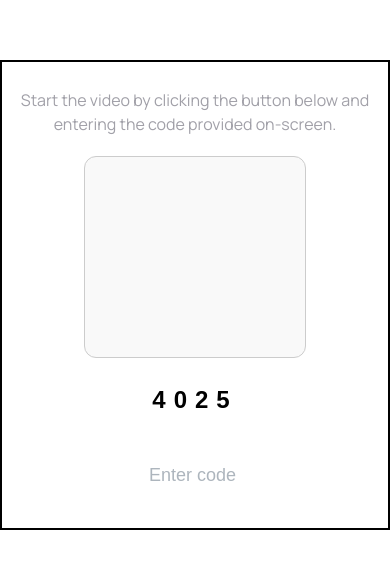
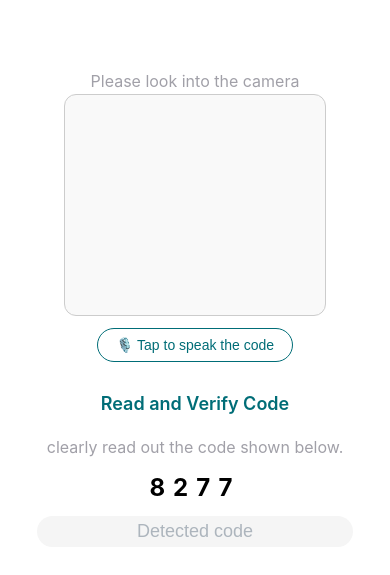
Before and after one commit to swapniljss/paymntstack, a React (Vite) app: page /video-kyc in a window 390 px wide. Shown: the part 127-702 px from the top of the page. Built offline with nearby package versions, Linux system fonts and the light colour scheme; no server answers.

Commit message:
video kyc done

```diff
--- a/src/App.css
+++ b/src/App.css
@@ -259,7 +259,7 @@
   /* skip */
 
   .MainContainer .DocumnetFormCont .FormContainer {
-    border: 1.5px solid rgb(51, 153, 53);
+    /* border: 1.5px solid rgb(51, 153, 53); */
     height: auto !important;
     /* overflow-y: auto;  */
     /* max-height: 70vh;  */
@@ -268,7 +268,7 @@
   }
 
   .UploadCompanyVerify form .CertificateContainer {
-    border: 1px solid rgb(153, 51, 112);
+    /* border: 1px solid rgb(153, 51, 112); */
   }
 
   .UploadCompanyVerify {
@@ -287,14 +287,14 @@
   }
 
   .UploadCompanyVerify form .CertificateContainer .UploadDocContainer {
-    border: 5px solid burlywood;
+    /* border: 5px solid burlywood; */
     height: 40vh;
     /* overflow-y: auto; */
-    border: 4px solid red;
+    /* border: 4px solid red; */
   }
 
   .MainContainer .DocumnetFormCont .ButtonContainer {
-    border: 1px solid red;
+    /* border: 1px solid red; */
     /* margin-top: auto !important;  */
     /* margin-top: 210px !important; */
     padding-bottom: 0.5rem;
@@ -365,7 +365,7 @@
     margin-left: auto;
     margin-bottom: auto;
     justify-content: center;
-    border: 2px solid black !important;
+    /* border: 2px solid black !important; */
     width: 100vw; /* Keep the width for mobile as specified */
     height: 100px;
   }
@@ -376,7 +376,7 @@
     border-width: 0.75px 0px 0px 0px; /* Apply border width to the top */
     border-style: solid; /* Ensure border is visible */
     border-color: #000; /* Change this to the desired border color */
-    border: 2px solid black;
+    border: 1px solid black;
   }
 }
 
--- a/src/App.jsx
+++ b/src/App.jsx
@@ -20,14 +20,18 @@ function App() {
         <Route path="/" element={<HelloUser />} />
         <Route path="/forms" element={<Registration />} />
         <Route path="/video-kyc" element={<VideoKyc />} />
-        <Route path='verifydetails' element={<VerifyDetails/>} />
-        <Route path='/needkyc' element={<NeedKyc/>} />
-        <Route path='/merchant-type' element={<MerchantType/>} />
+        <Route path='verifydetails' element={<VerifyDetails />} />
+        <Route path='/needkyc' element={<NeedKyc />} />
+        <Route path='/merchant-type' element={<MerchantType />} />
 
-        <Route path='/partnership-flow' element={<PartnershipFlow/>} />
-        <Route path='/company-flow' element={<CompanyFlow/>} />
-        <Route path='/individual-flow' element={<IndividualFlow/>} />
-        <Route path='/trust-flow' element={<TrustFlow/>} />
+        {/* Standalone pages */}
+        <Route path='/partnership-flow' element={<PartnershipFlow />} />
+        <Route path='/company-flow' element={<CompanyFlow />} />
+        <Route path='/individual-flow' element={<IndividualFlow />} />
+        <Route path='/trust-flow' element={<TrustFlow />} />
+
+        <Route path="/video-kyc" element={<VideoKyc />} />
+
 
       </Routes>
     </>
--- a/src/component/multistepform/VideoKyc.css
+++ b/src/component/multistepform/VideoKyc.css
@@ -1,72 +1,131 @@
 .video-kyc-container {
   text-align: center;
-  font-family: 'Arial', sans-serif;
-  padding: 10px;
-  color:
-  #F9F9FA;
-  border: 2px solid black!important;
+  font-family: 'Manrope', sans-serif;
+  padding: 0px;
+  color: #f9f9fa;
 }
 
+/* instruction text */
 .instruction-text {
   font-size: 16px;
-  color: #A1A0A8;
-  margin-bottom: 20px;
-  font-family: 'Manrope', sans-serif;
+  color: #a1a0a8;
+  margin-bottom: 1px;
 }
 
+/* webcam box wrapper */
 .video-selfie-container {
   width: 220px;
   height: 200px;
   border-radius: 12px;
   border: 0.75px solid #cccccc;
-  margin: 0 auto 20px auto;
+  margin: 0 auto 12px auto;
   background-color: #f9f9f9;
   display: flex;
   align-items: center;
   justify-content: center;
 }
 
+/* actual video */
 .video-stream {
-  width: 300px;
-  height: 250px;
+  width: 100%;
+  height: 100%;
   border-radius: 12px;
   object-fit: cover;
 }
 
+/* subtle glow when listening */
+.video-stream-listening {
+  box-shadow: 0 0 0 2px #006d77;
+}
+
+/* MIC SECTION */
+.mic-section {
+  margin: 8px auto 16px auto;
+  display: flex;
+  flex-direction: column;
+  align-items: center;
+  gap: 4px;
+}
+
+.mic-button {
+  display: inline-flex;
+  align-items: center;
+  gap: 8px;
+  padding: 8px 18px;
+  border-radius: 999px;
+  border: 1px solid #006d77;
+  background-color: #ffffff;
+  color: #006d77;
+  font-size: 14px;
+  font-weight: 500;
+  cursor: pointer;
+  transition: transform 0.1s ease, box-shadow 0.15s ease, background-color 0.15s ease,
+    color 0.15s ease;
+}
+
+.mic-button:hover:not(:disabled) {
+  transform: translateY(-1px);
+  box-shadow: 0 2px 6px rgba(0, 0, 0, 0.12);
+}
+
+.mic-button:disabled {
+  opacity: 0.6;
+  cursor: not-allowed;
+}
+
+.mic-button-active {
+  background-color: #006d77;
+  color: #ffffff;
+  box-shadow: 0 0 0 4px rgba(0, 109, 119, 0.18);
+}
+
+.mic-icon {
+  font-size: 18px;
+}
+
+.mic-status-text {
+  font-size: 12px;
+  color: #a1a0a8;
+}
+
+/* random code display */
 .random-code {
   font-size: 24px;
   margin: 10px 0;
   letter-spacing: 8px;
   font-weight: bold;
   color: black;
-  border-radius: 16px;
-
 }
 
+/* code input */
 .code-input-container {
-  margin: 20px 0;
-  width: 185px;
-  height: 45.9px;
+  margin: 20px auto;
+  width: 220px;
 }
 
 .code-input {
-  width: 311px !important;
-  height: 56px !important;
+  width: 100%;
+  height: 56px;
   font-size: 18px;
   text-align: center;
   border-radius: 16px;
-  border: 1px solid #cccccc;
-  margin: 0 auto;
-  padding: 5px;
-
-  margin-left: 150px;
-
+  padding: 5px 10px;
+  color: #000000;
+  background-color: #ffffff;
+}
+.code-input:focus {
+  outline: none !important;
+}
+.code-input {
+  transition: border 0.2s ease;
 }
 
+/* buttons */
 .video-kyc-button-group {
   display: flex;
   justify-content: space-between;
   padding: 0 20px;
+  margin-top: 10px;
 }
 
 .video-kyc-back-button,
@@ -74,103 +133,108 @@
   padding: 10px 20px;
   border: none;
   border-radius: 5px;
-  background-color: #006D77;
+  background-color: #006d77;
   color: #fff;
   font-size: 16px;
   cursor: pointer;
-  width: 120px; /* Adjust width to be consistent */
+  width: 120px;
 }
 
 .video-kyc-back-button:hover,
 .video-kyc-submit-button:hover {
-  background-color: #006D77;
+  background-color: #006d77;
 }
-@media screen and (max-width: 767px){
 
-.video-kyc-container {
-    text-align: center;
-    font-family: 'Arial', sans-serif;
+/* MOBILE */
+@media screen and (max-width: 767px) {
+  .video-kyc-container {
     padding: 10px;
-    color:
-    #F9F9FA;
-    /* margin-top: -50px; */
-  }
-
-  .instruction-text {
-    font-size: 16px;
-    color: #A1A0A8;
-    margin-bottom: 20px;
-    font-family: 'Manrope', sans-serif;
   }
 
   .video-selfie-container {
-    width: 220px;
-    height: 200px;
-    border-radius: 12px;
-    border: 0.75px solid #cccccc;
-    margin: 0 auto 20px auto;
-    background-color: #f9f9f9;
-    display: flex;
-    align-items: center;
-    justify-content: center;
-  }
-
-  .video-stream {
     width: 100%;
-    height: 100%;
-    border-radius: 12px;
-    object-fit: cover;
-  }
-
-  .random-code {
-    font-size: 24px;
-    margin: 10px 0;
-    letter-spacing: 8px;
-    font-weight: bold;
-    color: black;
-    border-radius: 16px;
-
+    max-width: 260px;
+    height: 220px;
   }
 
   .code-input-container {
-    margin: 20px 0;
-    width: 185px;
-    height: 45.9px;
-  }
-
-  .code-input {
-    width: 311px;
-    height: 56px;
-    font-size: 18px;
-    text-align: center;
-    border-radius: 16px;
-    border: 1px solid #cccccc;
-    margin: 0 auto;
-    padding: 5px;
-
-    margin-left: 20px;
+    width: 100%;
+    max-width: 260px;
   }
 
   .video-kyc-button-group {
-    display: flex;
-    justify-content: space-between;
-    padding: 0 20px;
+    padding: 0 10px;
+  }
+}
+
+
+/* DESKTOP LAYOUT */
+.video-kyc-grid {
+  display: flex;
+  justify-content: center;
+  align-items: flex-start;
+  gap: 40px;
+  margin-top: 10px;
+}
+
+/* left */
+.kyc-left {
+  display: flex;
+  flex-direction: column;
+  align-items: center;
+}
+
+/* right */
+.kyc-right {
+  display: flex;
+  flex-direction: column;
+  align-items: center;
+}
+
+
+@media screen and (max-width: 767px) {
+
+  .video-kyc-grid {
+    flex-direction: column;
+    gap: 10px;
   }
 
-  .video-kyc-back-button,
-  .video-kyc-submit-button {
-    padding: 10px 20px;
-    border: none;
-    border-radius: 5px; /* Match border-radius with MOAVerification.css */
-    background-color: #006D77; /* Consistent with MOAVerification.css */
-    color: #fff;
-    font-size: 16px;
-    cursor: pointer;
-    width: 120px; /* Adjust width to be consistent */
-  }
-
-  .video-kyc-back-button:hover,
-  .video-kyc-submit-button:hover {
-    background-color: #006D77; /* Darker shade for hover effect */
+  .kyc-left,
+  .kyc-right {
+    width: 100%;
   }
 }
+
+
+
+@media (min-width: 1100px) {
+  .kyc-left {
+    margin-top: -30px;
+  }
+  .kyc-right {
+    margin-top: 40px;
+  }
+}
+
+.kyc-title {
+  font-size: 18px;
+  font-weight: 600;
+  color: #006d77;
+  margin-bottom: 2px;
+}
+
+
+.code-input[readonly] {
+  background-color: #f5f5f5;
+  cursor: not-allowed;
+  color: black;
+}
+
+.code-input:focus {
+  outline: none;
+  border-color: #cccccc;
+}
+
+.code-input {
+  caret-color: transparent;
+}
--- a/src/component/multistepform/VideoKyc.jsx
+++ b/src/component/multistepform/VideoKyc.jsx
@@ -4,73 +4,219 @@ import './VideoKyc.css';
 
 const VideoKyc = () => {
   const navigate = useNavigate();
+
   const [randomCode, setRandomCode] = useState('');
   const [inputCode, setInputCode] = useState('');
+  const [isListening, setIsListening] = useState(false);
+  const [isSpeechSupported, setIsSpeechSupported] = useState(true);
+
   const videoRef = useRef(null);
+  const streamRef = useRef(null);
+  const recognitionRef = useRef(null);
+
+  // Helper: convert speech to 4-digit code
+  const extractDigitsFromTranscript = (transcript) => {
+    if (!transcript) return '';
+
+    const wordToDigit = {
+      zero: '0',
+      '0': '0',
+      one: '1',
+      '1': '1',
+      two: '2',
+      to: '2',
+      too: '2',
+      '2': '2',
+      three: '3',
+      tree: '3',
+      free: '3',
+      '3': '3',
+      four: '4',
+      for: '4',
+      '4': '4',
+      five: '5',
+      '5': '5',
+      six: '6',
+      '6': '6',
+      seven: '7',
+      '7': '7',
+      eight: '8',
+      ate: '8',
+      '8': '8',
+      nine: '9',
+      '9': '9',
+    };
+
+    const normalized = transcript.toLowerCase().replace(/-/g, ' ');
+
+    // First, keep numeric characters directly
+    let result = '';
+    for (const char of normalized) {
+      if (/[0-9]/.test(char)) {
+        result += char;
+      }
+    }
+
+    // If enough digits already, done
+    if (result.length >= 4) return result.slice(0, 4);
+
+    // Then map words to digits
+    const parts = normalized.split(/\s+/).filter(Boolean);
+    for (const part of parts) {
+      if (wordToDigit[part]) {
+        result += wordToDigit[part];
+      }
+    }
+
+    return result.slice(0, 4);
+  };
 
   useEffect(() => {
-    // Generate a 4-digit random code
-    const generateRandomCode = () => {
-      const code = Math.floor(1000 + Math.random() * 9000);
-      setRandomCode(code);
-    };
+    // 1) Generate 4-digit code
+    const code = Math.floor(1000 + Math.random() * 9000);
+    setRandomCode(code.toString());
 
-    generateRandomCode();
-
-    // Access the user's webcam
-    if (navigator.mediaDevices && navigator.mediaDevices.getUserMedia) {
-      navigator.mediaDevices.getUserMedia({ video: true })
-        .then(stream => {
-          videoRef.current.srcObject = stream;
+    // 2) Access webcam
+    if (navigator.mediaDevices?.getUserMedia) {
+      navigator.mediaDevices
+        .getUserMedia({ video: true })
+        .then((stream) => {
+          streamRef.current = stream;
+          if (videoRef.current) {
+            videoRef.current.srcObject = stream;
+          }
         })
-        .catch(err => {
-          console.error("Error accessing webcam: ", err);
+        .catch((err) => {
+          console.error('Error accessing webcam: ', err);
         });
     }
+
+    // 3) Setup speech recognition
+    const SpeechRecognition =
+      window.SpeechRecognition || window.webkitSpeechRecognition;
+
+    if (SpeechRecognition) {
+      const recognition = new SpeechRecognition();
+      recognition.lang = 'en-IN';
+      recognition.continuous = false;
+      recognition.interimResults = false;
+
+      recognition.onresult = (event) => {
+        const transcript = event.results[0][0].transcript;
+        const digits = extractDigitsFromTranscript(transcript);
+        if (digits) {
+          setInputCode(digits);
+        }
+        setIsListening(false);
+      };
+
+      recognition.onerror = (event) => {
+        console.error('Speech recognition error:', event.error);
+        setIsListening(false);
+      };
+
+      recognition.onend = () => {
+        setIsListening(false);
+      };
+
+      recognitionRef.current = recognition;
+    } else {
+      setIsSpeechSupported(false);
+    }
+
+    return () => {
+      // Stop webcam
+      if (streamRef.current) {
+        streamRef.current.getTracks().forEach((track) => track.stop());
+      }
+
+      if (recognitionRef.current) {
+        try {
+          recognitionRef.current.onresult = null;
+          recognitionRef.current.onerror = null;
+          recognitionRef.current.onend = null;
+          recognitionRef.current.stop();
+        } catch (e) {
+          // ignore
+        }
+      }
+    };
   }, []);
 
+  const handleToggleMic = () => {
+    if (!isSpeechSupported || !recognitionRef.current) return;
 
-  const handleNext = () => {
-    if (parseInt(inputCode) === randomCode) {
-      navigate('/submit');
+    if (isListening) {
+      recognitionRef.current.stop();
+      setIsListening(false);
     } else {
-      alert("Incorrect code. Please try again.");
+      setInputCode('');
+      setIsListening(true);
+      recognitionRef.current.start();
     }
   };
 
+  const handleNext = () => {
+    if (inputCode && inputCode === randomCode.toString()) {
+      navigate('/submit');
+    } else {
+      alert('Incorrect code. Please try again.');
+    }
+  };
+
+  const handleBack = () => {
+    navigate(-1);
+  };
+
   return (
-    <div className="video-kyc-container">
-      {/* <h1>Video KYC</h1> */}
+    <div className="video-kyc-grid">
 
-      <p className="instruction-text">Start the video by clicking the button below and entering the code provided on-screen.</p>
+      <div className="kyc-left">
 
-      <div className="video-selfie-container">
-        <video ref={videoRef} autoPlay className="video-stream"></video>
+        <p className="instruction-text">
+          Please look into the camera
+        </p>
+
+        <div className="video-selfie-container">
+          <video
+            ref={videoRef}
+            autoPlay
+            playsInline
+            className={`video-stream ${isListening ? 'video-stream-listening' : ''}`}
+          />
+        </div>
+
+        <button
+          type="button"
+          className={`mic-button ${isListening ? 'mic-button-active' : ''}`}
+          onClick={handleToggleMic}
+          disabled={!isSpeechSupported}
+        >
+          🎙️ {isListening ? 'Listening...' : 'Tap to speak the code'}
+        </button>
       </div>
 
-      <div className="random-code">
-        <p>{randomCode}</p>
-      </div>
+      <div className="kyc-right">
+        <h3 className="kyc-title">Read and Verify Code</h3>
 
-      <div className="code-input-container"
-      style={{ width: '311px', height: '56px', color:'black' }}>
+        <p className="instruction-text">
+          clearly read out the code shown below.
+        </p>
+
+        <div className="random-code">{randomCode}</div>
 
         <input
           type="text"
-          placeholder="Enter code"
+          maxLength={4}
           value={inputCode}
-          onChange={(e) => setInputCode(e.target.value)}
-          className="code-input"
-          style={{
-            width: '100%',
-            height: '100%',
-            color: 'black',
-            backgroundColor: 'transparent', // Assuming transparent background, adjust as needed
-            border: 'none', // Adjust if there’s a border
-          }}
+          placeholder="Detected code"
+          className="code-input"  readOnly
+          onChange={(e) => setInputCode(e.target.value.replace(/\D/g, '').slice(0, 4))}
         />
       </div>
+
     </div>
+
   );
 };
 
```
